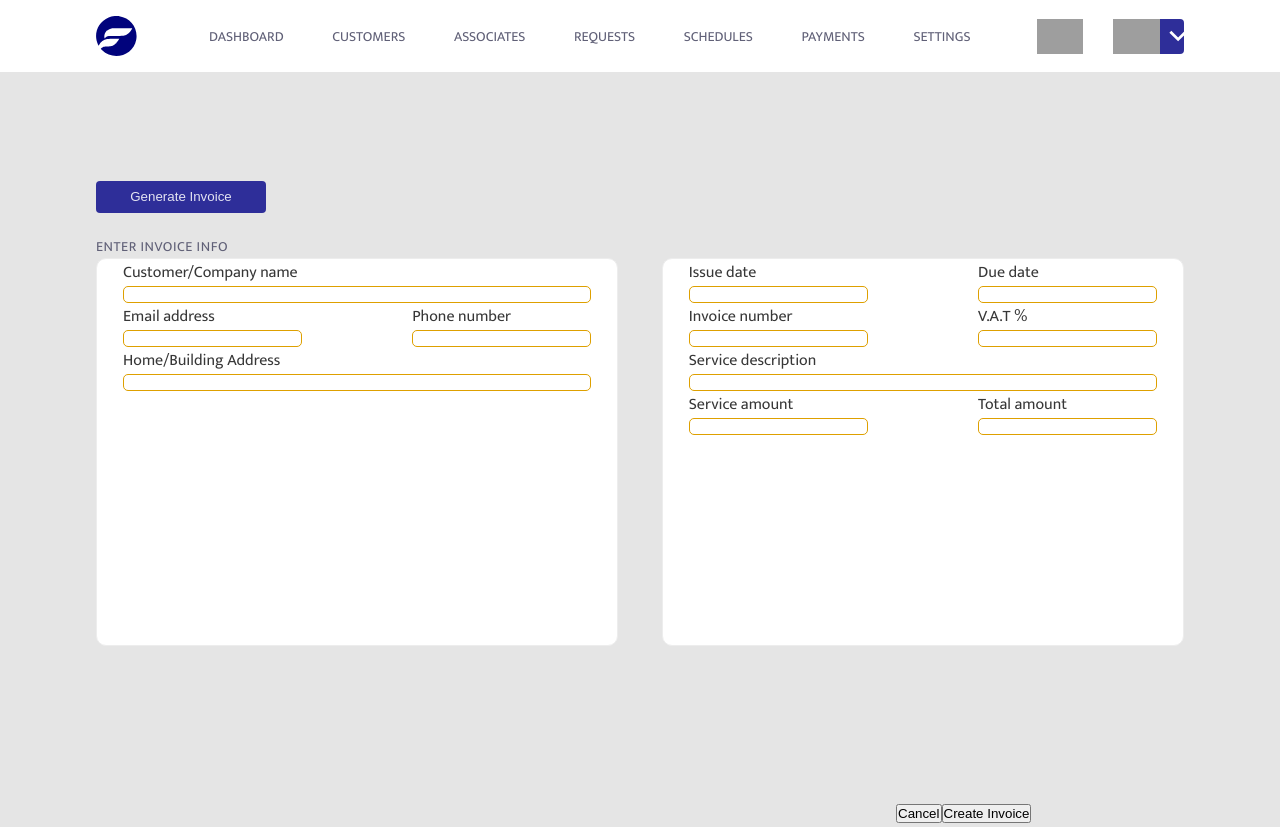
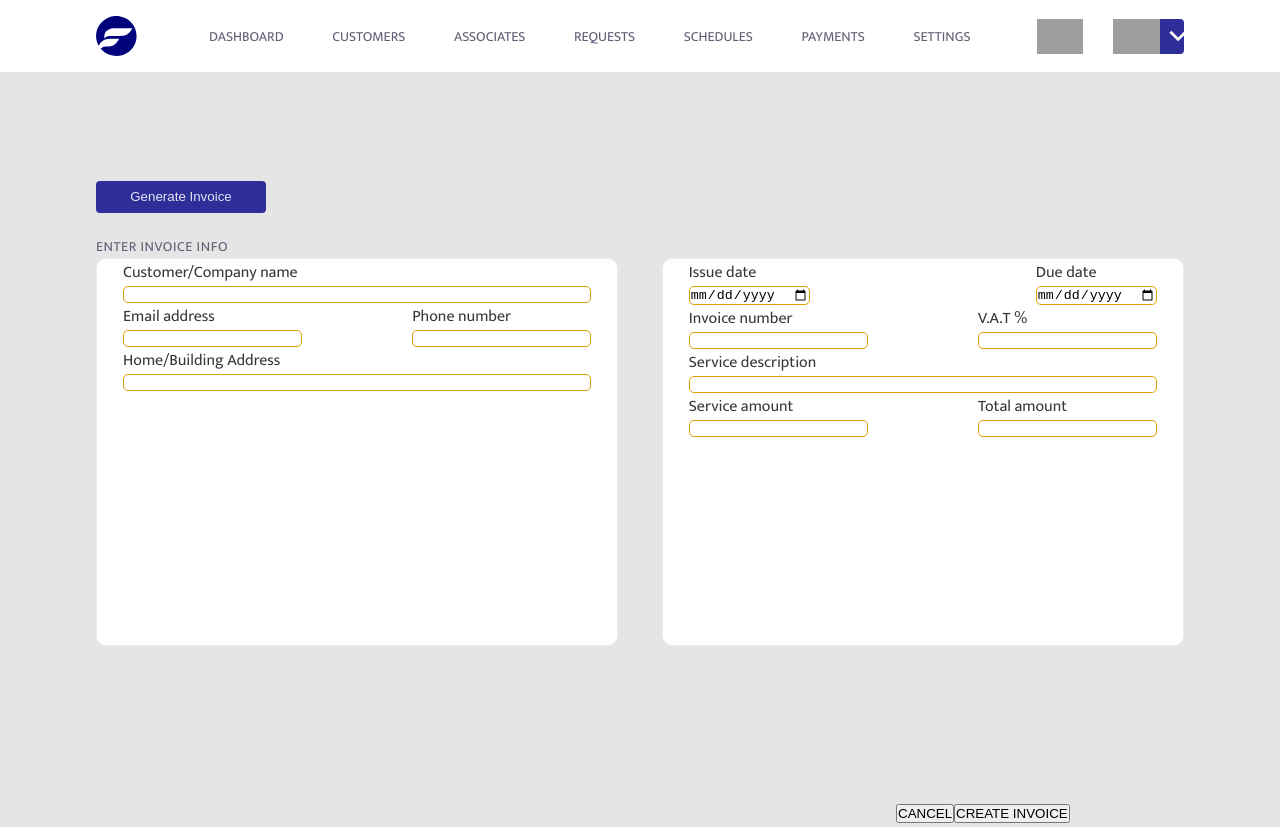
Before and after one commit to SirPm/Fichaya-Frontend-Test, a React (Create React App) app: page /generate-invoice in a window 1280 px wide. Built offline with nearby package versions, Linux system fonts and the light colour scheme; grey boxes are pictures that could not be loaded.

Commit message:
completed the logic of collecting user form data for creating an invoice and storing it in redux so that it can be easily displayed to the user from another component

```diff
--- a/package.json
+++ b/package.json
@@ -9,9 +9,11 @@
     "node-sass": "4.14.1",
     "react": "^17.0.1",
     "react-dom": "^17.0.1",
+    "react-redux": "^7.2.2",
     "react-router-dom": "^5.2.0",
     "react-scripts": "4.0.1",
     "react-table": "^7.6.2",
+    "redux": "^4.0.5",
     "web-vitals": "^0.2.4"
   },
   "scripts": {
--- a/src/App.js
+++ b/src/App.js
@@ -2,8 +2,9 @@ import React from 'react';
 import { Switch, Route } from 'react-router-dom';
 
 import Header from './component/header/Header';
+import Requests from './component/requests/Requests';
 import GenerateInvoice from './component/generate_invoice/GenerateInvoice';
-import Requests from './component/requests/Requests';
+import PreviewInvoice from './component/preview_invoice/PreviewInvoice';
 
 function App() {
   return (
@@ -11,7 +12,8 @@ function App() {
       <Header />
       <Switch>
         <Route exact path='/' component={Requests} />
-        <Route path='/generate-invoice' component={GenerateInvoice} />
+        <Route exact path='/generate-invoice' component={GenerateInvoice} />
+        <Route exact path='/generate-invoice/preview-your-invoice' component={PreviewInvoice} />
       </Switch>
     </div>
   );
--- a/src/component/generate_invoice/GenerateInvoice.jsx
+++ b/src/component/generate_invoice/GenerateInvoice.jsx
@@ -1,4 +1,8 @@
 import React, { useState } from 'react';
+import { useHistory } from 'react-router-dom';
+import { useDispatch } from 'react-redux';
+
+import { changeInputAction } from '../../redux/invoiceAction';
 
 import './generate-invoice.scss';
 
@@ -6,40 +10,73 @@ const GenerateInvoice = () => {
     const [ invoiceInfo, setInvoiceInfo ] = useState({
         customer_or_company_name: "",
         email_address: "",
-        phone_number: null,
+        phone_number: "",
         home_or_building_address: "",
-        issue_date: null,
-        due_date: null,
-        invoice_no: null,
+        issue_date: "",
+        due_date: "",
+        invoice_no: "",
+        vat: "",
         service_description: "",
-        service_amount: null,
-        total_amount: null
+        service_amount: "",
+        total_amount: ""
     });
+
+    let history = useHistory();
+
+    // console.log(invoiceInfo);
+    const { customerName, email, phone, address, issueDate, dueDate, invoiceNo, vat, description, amount } = invoiceInfo;
+
+    const handleChange = (e) => {
+        const { name, value } = e.target;
+
+        setInvoiceInfo({
+            ...invoiceInfo,
+            [name]: value,
+        });
+
+        // console.log(name);
+        // console.log(invoiceInfo.vat);
+        if(name === "service_amount") {
+            let vatAmt = ( (Number(invoiceInfo.vat) / 100) * Number(value) );
+            let totalAmt = vatAmt + Number(value);
+            setInvoiceInfo({
+                ...invoiceInfo,
+                total_amount: totalAmt
+            })
+        }
+    }
+
+    const dispatch = useDispatch();
+
+    const handleSubmit = (e) => {
+        e.preventDefault();
+        history.push('/generate-invoice/preview-your-invoice');
+    }
 
     return (
         <div className='generate-invoice-div width'>
             <button className="request-btn">generate invoice</button>
             <span className="heading-text-gi">enter invoice info</span>
-            <div className="invoice-info-div">
+            <form name="invoice_info_submit" onSubmit={ handleSubmit } className="invoice-info-div">
                 <div className="invoice-info-card">
                     <div className="invoice-info-card-sub-div">
                         <div className="input-div">
                             <label htmlFor="" className="input-label">Customer/Company name</label>
-                            <input className="gen-invoice-input" type="text" name="customer_or_company_name" />
+                            <input className="gen-invoice-input" required type="text" name="customer_or_company_name" value={customerName} onChange={ handleChange } />
                         </div>
                         <div className="email-and-phone two-in-one-input-div">
                             <div className="input-div">
                                 <label htmlFor="" className="input-label">Email address</label>
-                                <input className="gen-invoice-input" type="text" name="email_address" />
+                                <input className="gen-invoice-input" required type="email" name="email_address" value={email} onChange={ handleChange } />
                             </div>
                             <div className="input-div">
                                 <label htmlFor="" className="input-label">Phone number</label>
-                                <input className="gen-invoice-input" type="text" name="phone_number" />
+                                <input className="gen-invoice-input" required type="number" min="0" name="phone_number" value={phone} onChange={ handleChange } />
                             </div>
                         </div>
                         <div className="input-div">
                             <label htmlFor="" className="input-label">Home/Building Address</label>
-                            <input className="gen-invoice-input" type="text" name="home_or_building_address" />
+                            <input className="gen-invoice-input" required type="text" name="home_or_building_address" value={address} onChange={ handleChange } />
                         </div>
                     </div>
                 </div>
@@ -48,44 +85,46 @@ const GenerateInvoice = () => {
                         <div className="issue-and-due-date two-in-one-input-div">
                             <div className="input-div">
                                 <label htmlFor="" className="input-label">Issue date</label>
-                                <input className="gen-invoice-input" type="text" name="issue_date" />
+                                <input className="gen-invoice-input" required type="date" name="issue_date" value={issueDate} onChange={ handleChange } />
                             </div>
                             <div className="input-div">
                                 <label htmlFor="" className="input-label">Due date</label>
-                                <input className="gen-invoice-input" type="text" name="due_date" />
+                                <input className="gen-invoice-input" required type="date" name="due_date" value={dueDate} onChange={ handleChange } />
                             </div>
                         </div>
                         <div className="invoiceno-and-vat two-in-one-input-div">
                             <div className="input-div">
                                 <label htmlFor="" className="input-label">Invoice number</label>
-                                <input className="gen-invoice-input" type="text" name="invoice_no" />
+                                <input className="gen-invoice-input" required type="number" name="invoice_no" value={invoiceNo} onChange={ handleChange } />
                             </div>
                             <div className="input-div">
                                 <label htmlFor="" className="input-label">V.A.T %</label>
-                                <input className="gen-invoice-input" type="text" name="vat" />
+                                <input className="gen-invoice-input" required type="number" name="vat" value={vat} onChange={ handleChange } />
                             </div>
                         </div>
                         <div className="input-div">
                             <label htmlFor="" className="input-label">Service description</label>
-                            <input className="gen-invoice-input" type="text" name="service_description" />
+                            <input className="gen-invoice-input" required type="text" name="service_description" value={description} onChange={ handleChange } />
                         </div>
                         <div className="service-and-total_amt two-in-one-input-div">
                             <div className="input-div">
                                 <label htmlFor="" className="input-label">Service amount</label>
-                                <input className="gen-invoice-input" type="text" name="service_amount" />
+                                <input className="gen-invoice-input" required type="number" name="service_amount" value={amount} onChange={ handleChange } />
                             </div>
                             <div className="input-div">
                                 <label htmlFor="" className="input-label">Total amount</label>
-                                <input className="gen-invoice-input" type="text" name="total_amount" />
+                                <input className="gen-invoice-input" readOnly type="number" min="0" step="any" name="total_amount" value={invoiceInfo.total_amount} />
                             </div>
                         </div>
                     </div>
                 </div>
                 <div className="cancel-or-create-invoice-div">
-                    <button className="cancel">Cancel</button>
-                    <button className="create-invoice">Create Invoice</button>
+                    <input type="button" value="CANCEL" className="cancel" />
+                    <input type="submit" value="CREATE INVOICE" className="create-invoice" onClick={
+                        () => dispatch( changeInputAction(invoiceInfo) )
+                    } />
                 </div>
-            </div>
+            </form>
         </div>
     )
 }
--- /dev/null
+++ b/src/component/preview_invoice/PreviewInvoice.jsx
@@ -0,0 +1,18 @@
+import React from 'react';
+import { useSelector } from 'react-redux';
+
+import './preview-invoice.scss';
+
+const PreviewInvoice = () => {
+    const invoiceDetails = useSelector( state => state );
+
+    console.log(invoiceDetails);
+
+    return (
+        <div>
+            Preview Invoice
+        </div>
+    )
+}
+
+export default PreviewInvoice;
--- a/src/index.js
+++ b/src/index.js
@@ -1,16 +1,20 @@
 import React from 'react';
 import ReactDOM from 'react-dom';
 import { BrowserRouter as Router } from 'react-router-dom';
+import { Provider } from 'react-redux';
 
+import store from './redux/store';
+import App from './App';
 import './index.scss';
-import App from './App';
 import reportWebVitals from './reportWebVitals';
 
 ReactDOM.render(
   <React.StrictMode>
-    <Router>
-      <App />
-    </Router>
+    <Provider store={store}>
+      <Router>
+        <App />
+      </Router>
+    </Provider>
   </React.StrictMode>,
   document.getElementById('root')
 );
--- /dev/null
+++ b/src/redux/invoiceAction.js
@@ -0,0 +1,8 @@
+import InvoiceTypes from './invoiceTypes';
+
+export const changeInputAction = (invoiceDetailsObject) => {
+    return {
+        type: InvoiceTypes.INVOICE_DETAILS,
+        payload: invoiceDetailsObject
+    }
+}
--- /dev/null
+++ b/src/redux/invoiceReducer.js
@@ -0,0 +1,19 @@
+import InvoiceTypes from './invoiceTypes';
+
+const INITIAL_STATE = {
+    invoiceDetails: null
+}
+
+const invoiceReducer = (state = INITIAL_STATE, action) => {
+    switch(action.type) {
+        case InvoiceTypes.INVOICE_DETAILS:
+            return {
+                ...state,
+                invoiceDetails: action.payload
+            }
+        default:
+            return state
+    }
+}
+
+export default invoiceReducer;
--- /dev/null
+++ b/src/redux/invoiceTypes.js
@@ -0,0 +1,5 @@
+const InvoiceTypes = {
+    INVOICE_DETAILS: 'INVOICE_DETAILS'
+}
+
+export default InvoiceTypes;
--- /dev/null
+++ b/src/redux/store.js
@@ -0,0 +1,6 @@
+import { createStore } from 'redux';
+import invoiceReducer from './invoiceReducer';
+
+const store = createStore(invoiceReducer);
+
+export default store;
```
Also changed, not shown: src/component/preview_invoice/preview-invoice.scss (added), 2 other files (tests, documents, lock files or other folders).
